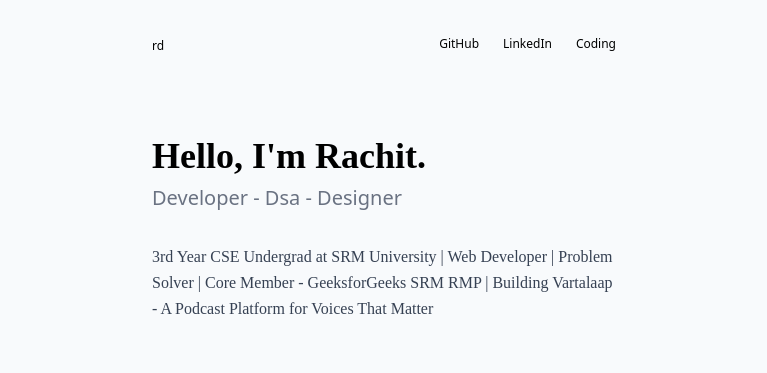
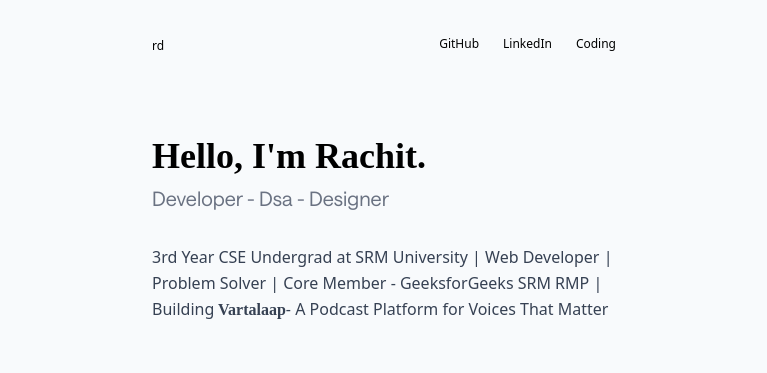
Before and after one commit to rachitdhaka/Rachit-Dhaka-V1, a React (Vite) app: page / in a window 1280 px wide. Shown: the top 373 px of the page, without its empty margins (256-1023 px from the left). Built offline with nearby package versions, Linux system fonts and the light colour scheme; a web font is replaced by a local one.

Commit message:
Adding Animation in Vartalaap Podcast

```diff
--- a/src/App.jsx
+++ b/src/App.jsx
@@ -70,13 +70,15 @@ function App() {
             <h1 className="font-maga text-4xl font-bold mb-2">
               Hello, I'm Rachit.
             </h1>
-            <p className="text-xl text-gray-500 mb-8">
+            <p className="text-xl font-saans text-gray-500 mb-8">
               Developer - Dsa - Designer
             </p>
 
-            <p className=" font-martin  text-gray-700 mb-3 leading-relaxed">
+            <p className=" font-Saans text-[16px]  text-gray-700 mb-3 leading-relaxed">
               3rd Year CSE Undergrad at SRM University | Web Developer | Problem
-              Solver | Core Member - GeeksforGeeks SRM RMP | Building Vartalaap
+              Solver | Core Member - GeeksforGeeks SRM RMP | Building
+              <a href=" https://vartalaappodcast.vercel.app/ " className="font-bold font-maga  hover:text-2xl duration-300"> Vartalaap</a>
+
               - A Podcast Platform for Voices That Matter
             </p>
           </section>
--- a/src/index.css
+++ b/src/index.css
@@ -8,10 +8,16 @@
     font-family: Martin;
     src: url(../src/assets/fonts/Aston\ Martin\ Sans.ttf);
 }
+
+@font-face {
+    font-family: Saans;
+    src: url(../src/assets/fonts/saans-font.woff2);
+}
 @import "tailwindcss";
 
 @theme{
     --font-maga:Maga , "sans-serif";
     --font-schelter:Schelter Grotesk NF , "san-serif";
-    --font-martin:Martin,"san-serif"
+    --font-martin:Martin,"san-serif";
+    --font-saans:Saans,"san-serif";
 }
```
Also changed, not shown: src/assets/fonts/saans-font.woff2 (added).
